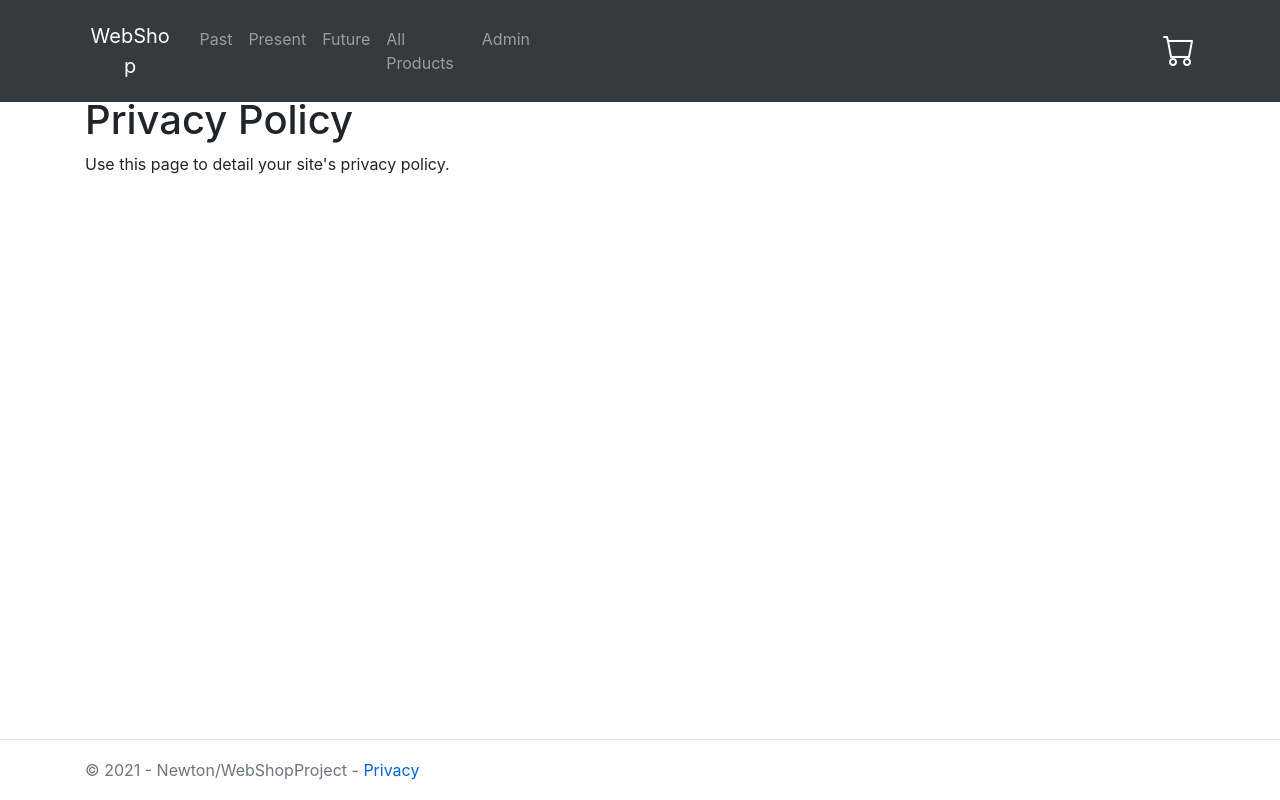
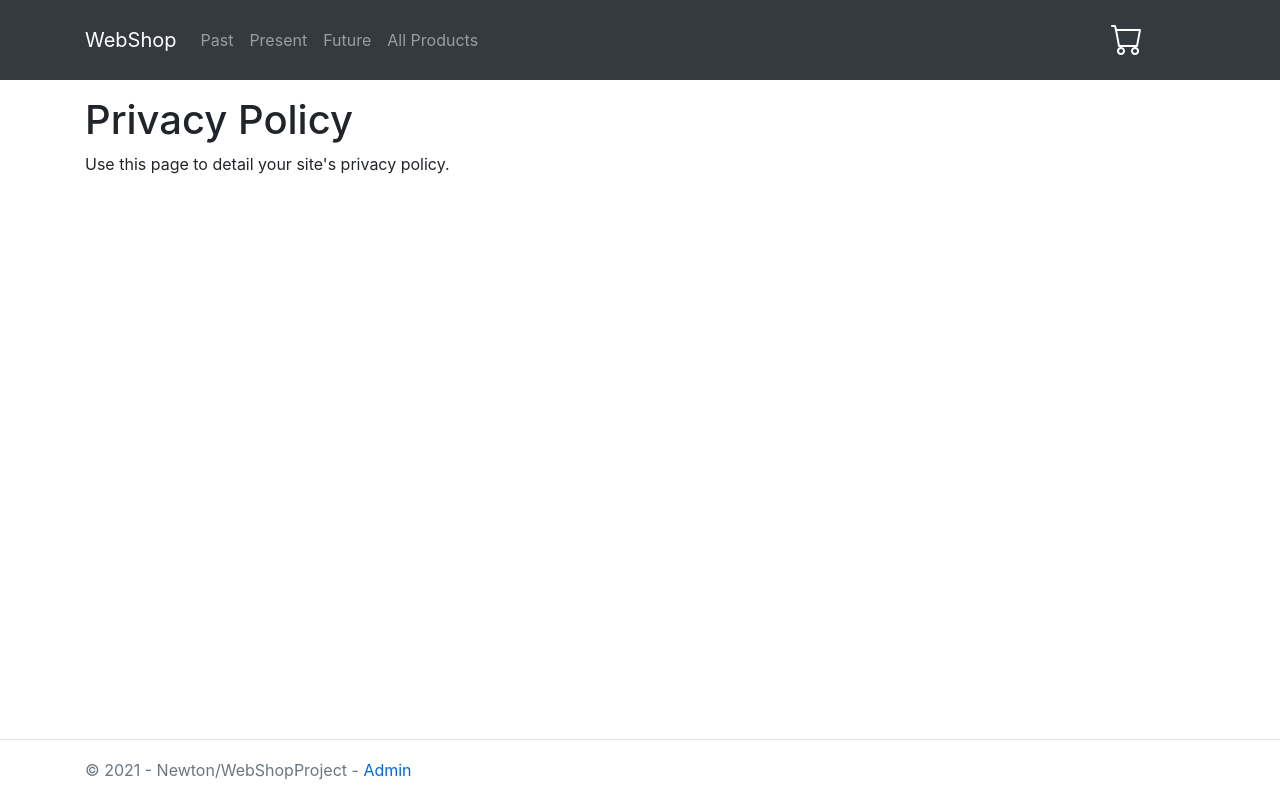
Before and after one commit to Lobos91/WebShopProjectNew, an ASP.NET Core app: page /Privacy in a window 1280 px wide. Run offline with ASP.NET Core 8, Linux system fonts and the light colour scheme; some libraries are stand-ins or nearby versions.

Commit message:
Replaced Privacy with Admin

```diff
--- a/Pages/Admin/Manager.cshtml
+++ b/Pages/Admin/Manager.cshtml
@@ -9,8 +9,8 @@
 
 <form>
     <p>
-        Title: <input type="text" asp-for="SearchString" />
-        <input type="submit" value="Sök" />
+        <input type="text" asp-for="SearchString" />
+        <input type="submit" value="Search" />
     </p>
 </form>
 
--- a/Pages/Shared/_Layout.cshtml
+++ b/Pages/Shared/_Layout.cshtml
@@ -45,9 +45,6 @@
                         <li class="nav-item">
                             <a asp-page="/ViewAll" class="nav-link">All Products</a>
                         </li>
-                        <li class="nav-item">
-                            <a asp-page="Admin/Manager" class="nav-link">Admin</a>
-                        </li>
                     </ul>
                     <div class="nav-item">
                         <a asp-page="/Cart" class="bi bi-cart"></a>
@@ -68,7 +65,7 @@
 
 	<footer class="border-top footer text-muted">
 		<div class="container">
-			&copy; 2021 - Newton/WebShopProject - <a asp-area="" asp-page="/Privacy">Privacy</a>
+			&copy; 2021 - Newton/WebShopProject - <a asp-area="" asp-page="/Admin/Manager">Admin</a>
 		</div>
 	</footer>
 
```
